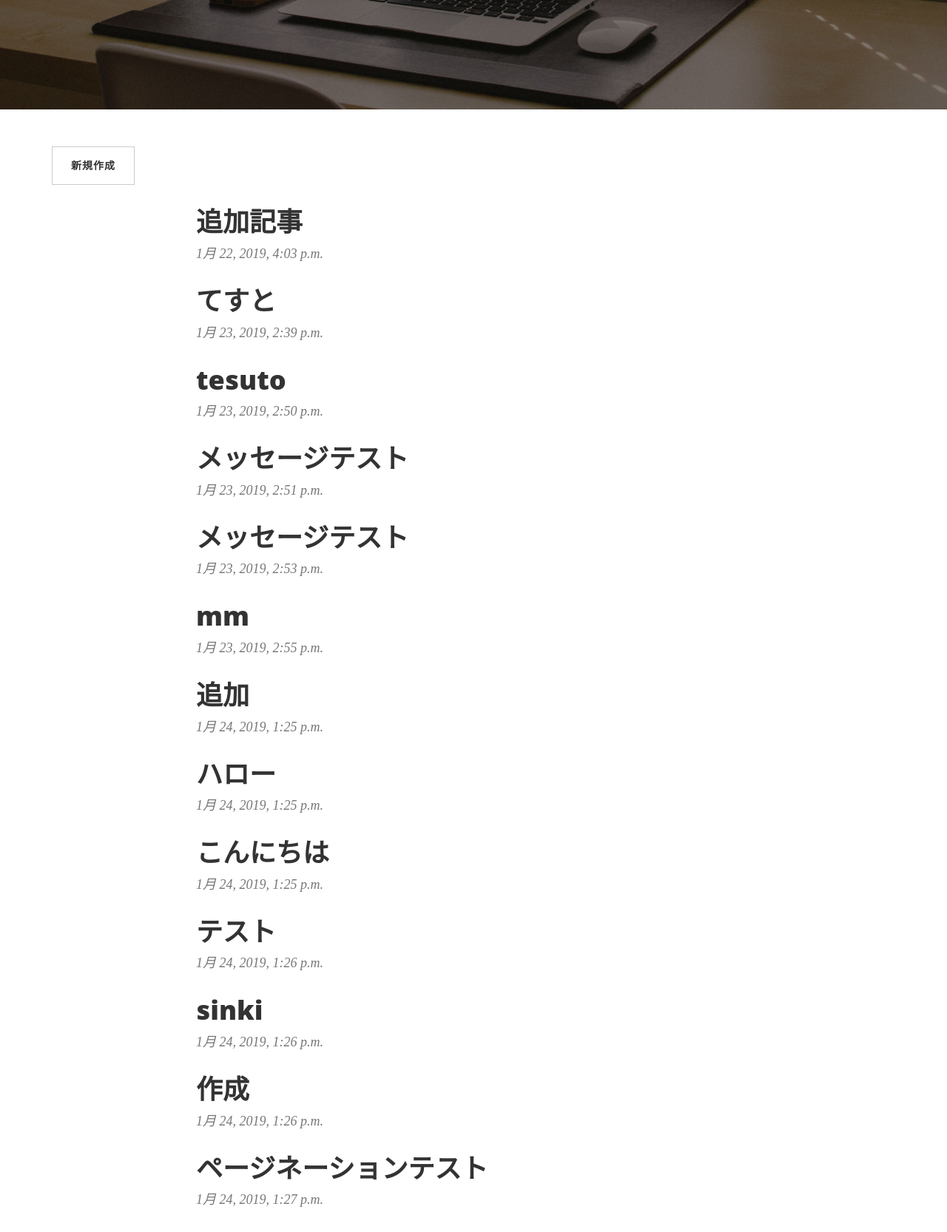
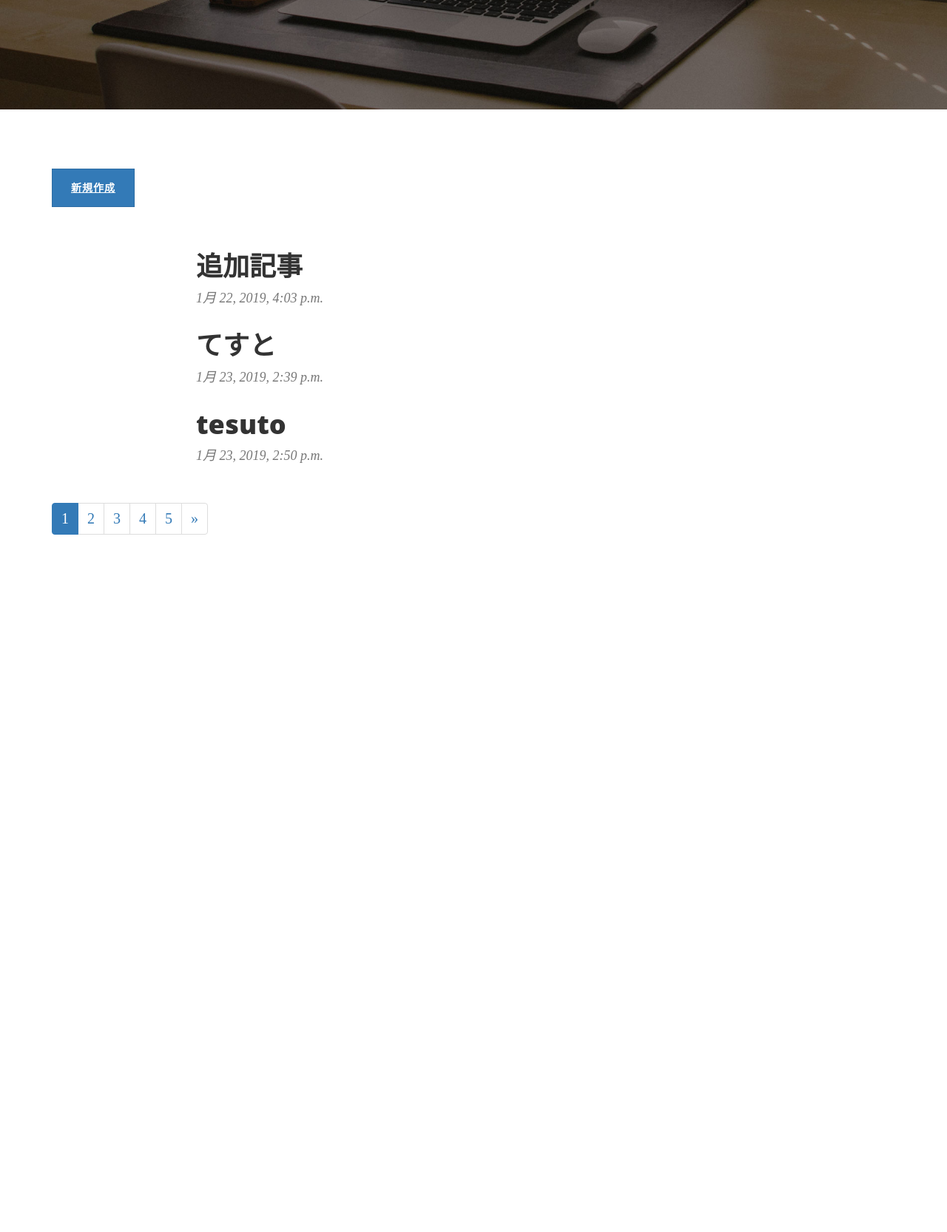
Before and after one commit to NotReady/MicroBlog, a Django app: page / in a window 1280 px wide. Shown: the part 300-1966 px from the top of the page at 74% size. After the commit the page ends 1023 px from the top, so only its background shows below. Run offline with Django 3.2, Linux system fonts and the light colour scheme; data comes from the database, SQL or seed files in the repository; both versions use the stored data as it was after the commit; some libraries are stand-ins or nearby versions.

Commit message:
ページネーションの実装

```diff
--- a/microblog/blog/templates/blog/blog_list.html
+++ b/microblog/blog/templates/blog/blog_list.html
@@ -7,7 +7,7 @@
 {# {{}}   値を表示する命令: 出力のある命令 #}
 
 {% block body %}
-    <a href="{% url 'create' %}" class="btn btn-default">新規作成</a>
+    <p><a href="{% url 'create' %}" class="btn btn-primary">新規作成</a></p>
 
     <div class="row">
         <div class="col-lg-8 col-lg-offset-2 col-md-10 col-md-offset-1">
@@ -23,4 +23,40 @@
             {% endfor %}
         </div>
     </div>
+
+    <!-- pagination -->
+    <nav aria-label="Page navigation example">
+      <ul class="pagination">
+
+        <!-- page_obj.has_previous 現在のページ-1のページがあるか-->
+        <!-- page_obj.previous_page_number 現在のページ-1のページ番号 -->
+        {% if page_obj.has_previous %}
+        <li class="page-item">
+          <a class="page-link" href="?page={{ page_obj.previous_page_number }}" aria-label="Previous">
+            <span aria-hidden="true">&laquo;</span>
+            <span class="sr-only">Previous</span>
+          </a>
+        </li>
+        {% endif %}
+
+        <!-- paginator.page_range ページのレンジ-->
+        <!-- page ページ数 -->
+        <!-- page_obj ページ制御のヘルパクラス -->
+        {% for page in paginator.page_range %}
+            <li class="{% if page == page_obj.number %}active{% else %}page-item{% endif %}"><a class="page-link" href="?page={{page}}">{{ page }}</a></li>
+        {% endfor %}
+
+        <!-- page_obj.has_next 現在のページ+1のページがあるか-->
+        <!-- page_obj.next_page_number 現在のページ+1のページ番号 -->
+        {% if page_obj.has_next %}
+        <li class="page-item">
+          <a class="page-link" href="?page={{ page_obj.next_page_number }}" aria-label="Next">
+            <span aria-hidden="true">&raquo;</span>
+            <span class="sr-only">Next</span>
+          </a>
+        </li>
+        {% endif %}
+      </ul>
+    </nav>
+
 {% endblock %}
--- a/microblog/blog/views.py
+++ b/microblog/blog/views.py
@@ -11,6 +11,7 @@ from django.urls import reverse_lazy
 from django.views.generic import UpdateView
 # クラスベース汎用ビュー 削除ビューのインポート
 from django.views.generic import DeleteView
+# フォームヘルパ
 from .forms import BlogForm
 
 from django.contrib import messages
@@ -21,6 +22,10 @@ from .models import Blog
 # リストビュー
 class BlogListView(ListView):
     model = Blog
+    # 1ページあたりの件数
+    # paginate_by = None
+    paginate_by = 3
+
     # テンプレートのモデルの参照名を変更
     # デフォルトobject_listも有効
     context_object_name = 'Blogs'
```
Also changed, not shown: microblog/db.sqlite3.
